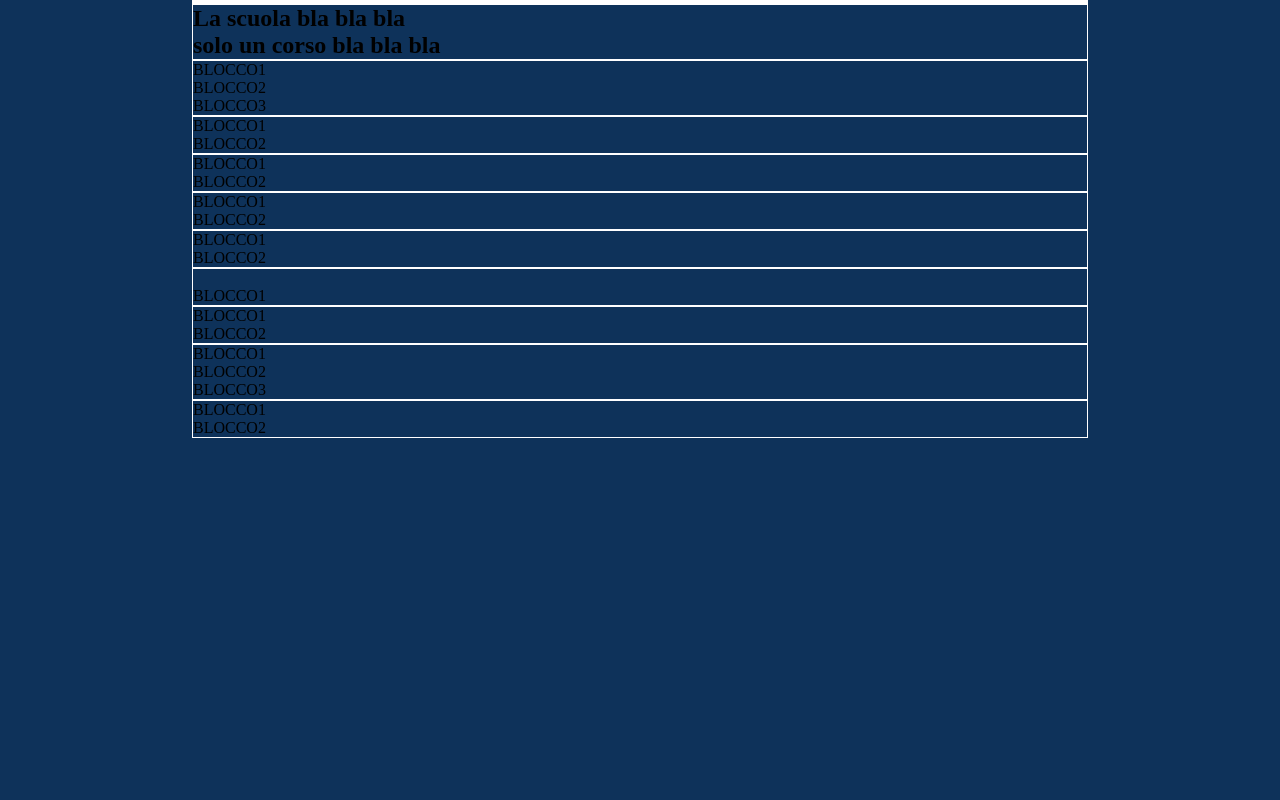
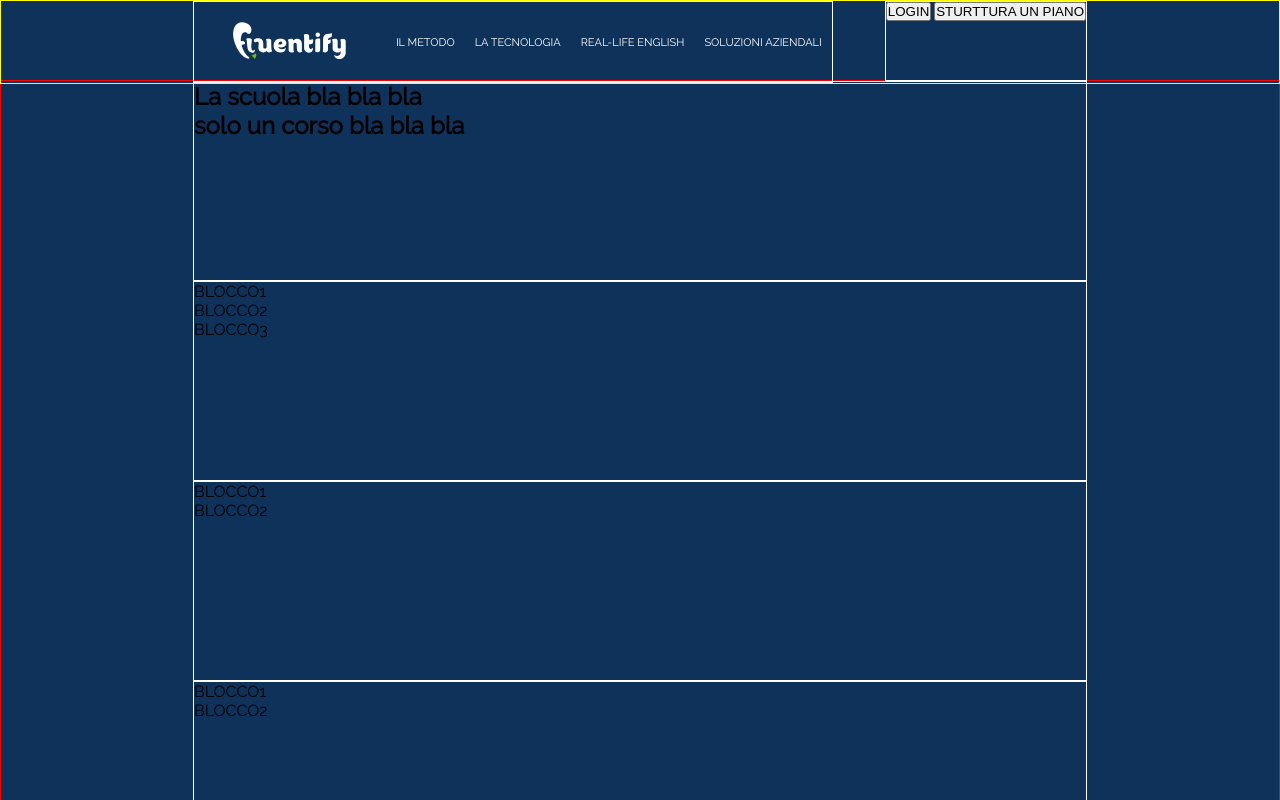
Before and after one commit to ElleDlag/html-css-fluentify, a plain HTML site: page index.html in a window 1280 px wide. Shown: the top 800 px of the page. Drawn offline with Linux system fonts and the light colour scheme.

Commit message:
navbar menu and section positioning

```diff
--- a/assets/css/main.css
+++ b/assets/css/main.css
@@ -15,17 +15,74 @@ ul,li{
 /* standard and basic */
 
 body{
-  background: #0E325A
+  background: #0E325A;
+  font-family: 'Raleway', sans-serif;
+  position:relative;
 }
-body, section{
+body, section,footer,header{
   width:100%;
 }
-section, footer, header{
+body>*{
+  border:1px solid yellow;
   padding:0% 15%;
 }
-
 /*only for test */
 body>*>*{
-  border:1px solid #fff
+  border:1px solid white;
 }
 /*end*/
+.wrapper{
+  margin-top:80px;
+  border:1px solid red;
+}
+.clearfix{
+  content: '';
+  display: table;
+  clear: both;
+}
+
+header{
+  color:white;
+  width:100%;
+  position:fixed;
+  top:0;
+  font-size: 11px;
+}
+
+
+header nav,
+header nav ul,
+header nav li{
+  float:left;
+  height: 80px;
+}
+
+header li{
+  position: relative;
+  padding:0 10px;
+}
+
+header li a{
+  display: block;
+  position: relative;
+  top:50%;
+  transform: translateY(-50%);
+  color:#fff;
+}
+header li a:hover{
+  color:#F8B71C
+}
+
+header .login{
+  float:right;
+  height: 80px;
+}
+
+header li:first-child a
+{
+  padding:0 2.3vw
+}
+
+.wrapper>*{
+  height:200px;
+}
--- a/index.html
+++ b/index.html
@@ -4,6 +4,7 @@
     <meta charset="utf-8">
     <title>Fluentify rebuild</title>
     <link rel="stylesheet" href="assets/css/main.css">
+    <link href="https://fonts.googleapis.com/css?family=Raleway&display=swap" rel="stylesheet">
   </head>
   <body>
     <!-- 12 div
@@ -18,14 +19,27 @@
     09 how to
     10 for company
     11 select your plans
-    12footer  -->
+    12 footer  -->
 
     <!-- HEADER -->
-    <header>
-      <nav></nav>
-      <div class="header"></div>
+    <header class="clearfix">
+      <nav class="clearfix">
+        <ul class="clearfix">
+          <li id="this"><a href="#"><img src="assets/img/LogoFluentify.svg" alt=""></a></li>
+          <li><a href="#">IL METODO</a></li>
+          <li><a href="#">LA TECNOLOGIA</a></li>
+          <li><a href="#">REAL-LIFE ENGLISH</a></li>
+          <li><a href="#">SOLUZIONI AZIENDALI</a></li>
+        </ul>
+      </nav>
+      <div class="login">
+        <label for=""></label>
+        <button>LOGIN</button>
+        <button>STURTTURA UN PIANO</button>
+      </div>
     </header>
 
+    <div class="wrapper">
       <!-- MAIN CAPTION -->
       <section class="mainCaption">
         <div class="content">
@@ -99,6 +113,8 @@
           <div class="block_3">BLOCCO3</div>
         </div>
       </section>
+    </div>
+
 
     <!-- FOOTER col_2 typeB footer-->
     <footer class="col_3">
```
Lines whose indentation alone changed are shown as unchanged.
